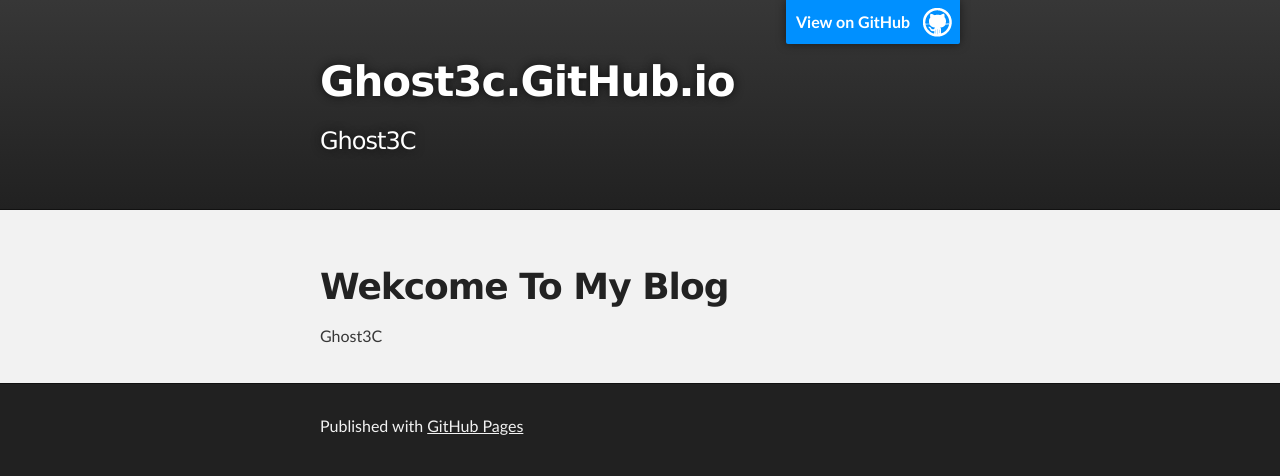
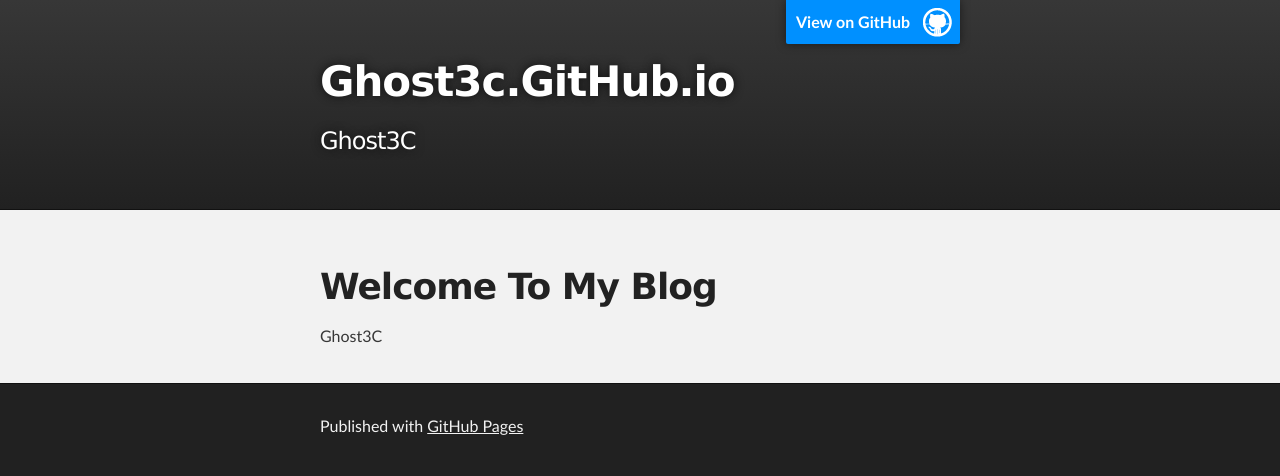
Before and after one commit to Ghost3C/Ghost3C.github.io, a plain HTML site: page index.html in a window 1280 px wide. Drawn offline with Linux system fonts and the light colour scheme.

Commit message:
Update index.html

```diff
--- a/index.html
+++ b/index.html
@@ -4,7 +4,7 @@
   <head>
     <meta charset='utf-8'>
     <meta http-equiv="X-UA-Compatible" content="chrome=1">
-    <meta name="description" content="Ghost3c.GitHub.io : Ghost3C">
+    <meta name="description" content="Happiness everyday! : Ghost3C">
 
     <link rel="stylesheet" type="text/css" media="screen" href="stylesheets/stylesheet.css">
 
@@ -28,7 +28,7 @@
     <div id="main_content_wrap" class="outer">
       <section id="main_content" class="inner">
         <h1>
-<a id="ghost3cgithubio" class="anchor" href="#ghost3cgithubio" aria-hidden="true"><span class="octicon octicon-link"></span></a>Wekcome To My Blog</h1>
+<a id="ghost3cgithubio" class="anchor" href="#ghost3cgithubio" aria-hidden="true"><span class="octicon octicon-link"></span></a>Welcome To My Blog</h1>
 
 <p> Ghost3C </p>
       </section>
```
